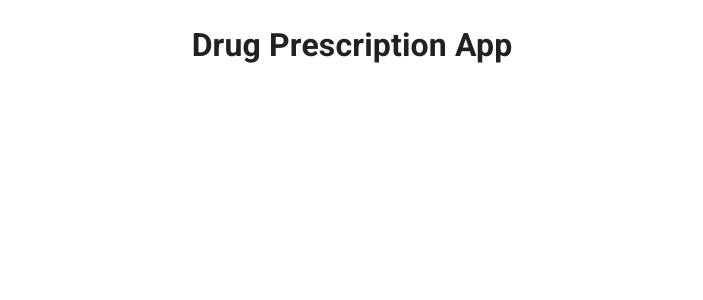
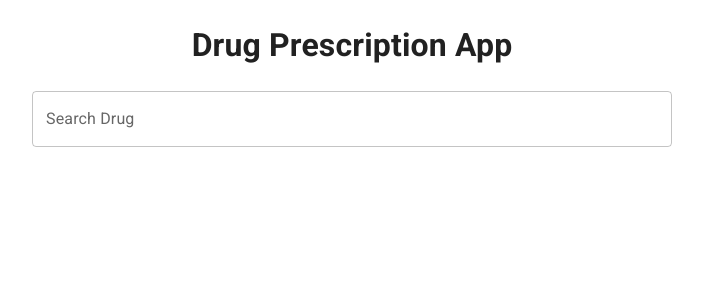
Before and after one commit to itay347/drug-prescription-app, a React (Create React App) app: page / in a window 1280 px wide. Shown: the top 300 px of the page, without its empty margins (288-991 px from the left). Built offline with nearby package versions, Linux system fonts and the light colour scheme.

Commit message:
Add drug search input

```diff
--- a/src/App.css
+++ b/src/App.css
@@ -1,6 +1,7 @@
 .App {
   text-align: center;
   min-height: 100vh;
+  width: 100vw;
   display: flex;
   flex-direction: column;
   align-items: center;
--- a/src/App.tsx
+++ b/src/App.tsx
@@ -1,9 +1,30 @@
+import { Box, TextField } from "@mui/material";
+import { useEffect, useState } from "react";
 import "./App.css";
 
 function App() {
+  const [searchText, setSearchText] = useState<string>("");
+
+  useEffect(() => {
+    if (searchText && searchText.length > 0) {
+      console.log({searchText});
+    }
+  }, [searchText]);
+
   return (
     <div className="App">
-      <h1>Drug Prescription App</h1>
+      <Box sx={{ width: "50%" }}>
+        <h1>Drug Prescription App</h1>
+        <TextField
+          id="search-drug"
+          label="Search Drug"
+          variant="outlined"
+          fullWidth
+          type="text"
+          value={searchText}
+          onChange={(event) => setSearchText(event.target.value)}
+        />
+      </Box>
     </div>
   );
 }
```
